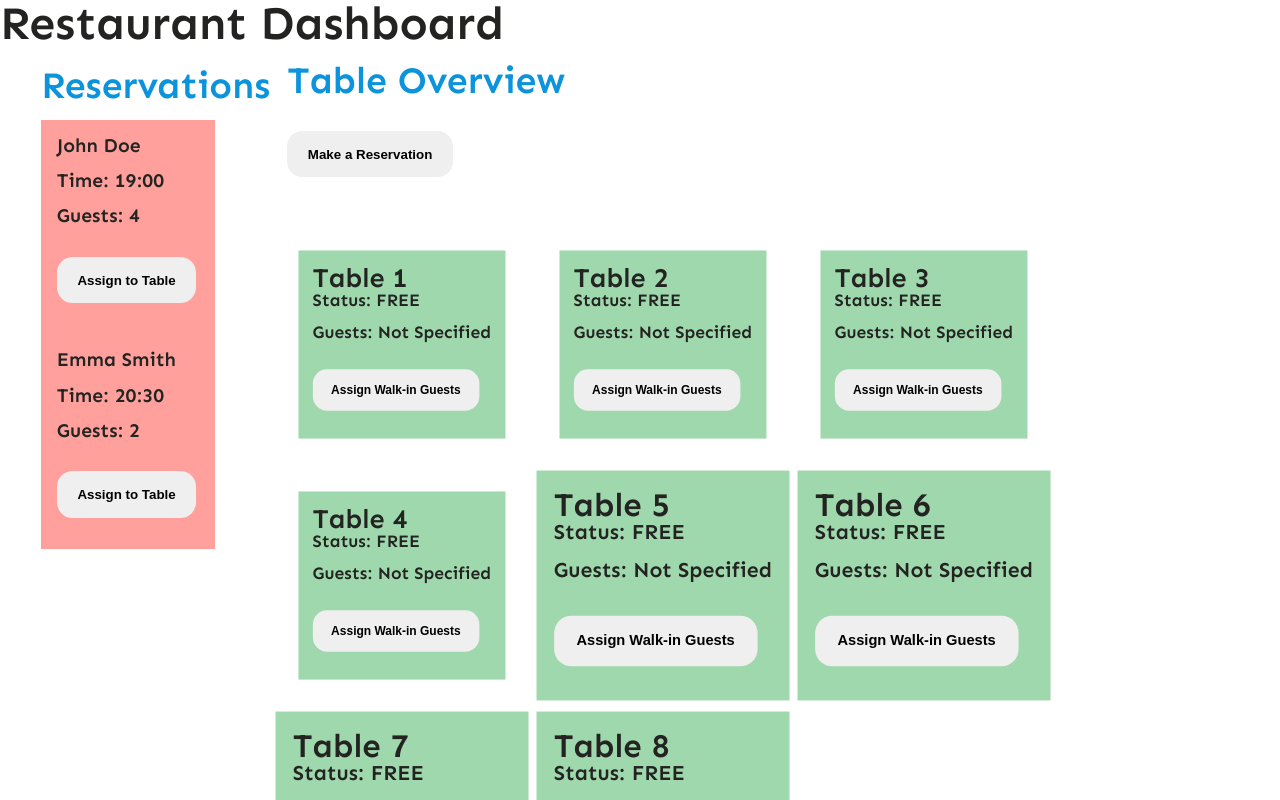
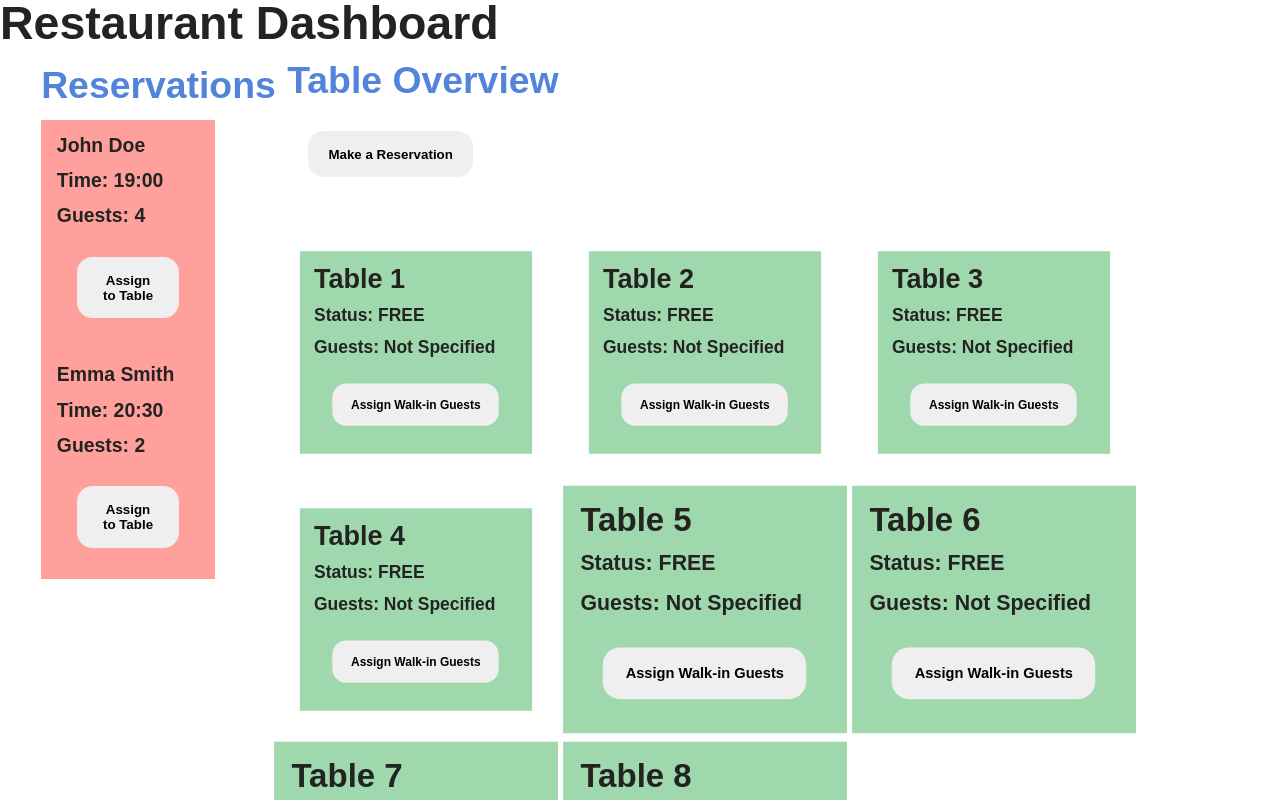
Before and after one commit to Peisinoe2427/restaurant-dashboard, a React (Vite) app: page / in a window 1280 px wide. Shown: the top 800 px of the page. Built offline with nearby package versions, Linux system fonts and the light colour scheme; a web font is replaced by a local one.

Commit message:
final improvement aftet test deploy; improve code quality with checklist, etc

```diff
--- a/src/components/AssignWalkInForm.jsx
+++ b/src/components/AssignWalkInForm.jsx
@@ -9,21 +9,21 @@ function AssignWalkInForm({ table, onClose, setTables }) {
         const guestsNumber = parseInt(numGuests, 10);
 
         if (guestsNumber > table.maxGuests) {
-            alert(`This table only seats up to ${table.maxGuests} guests.`);
+            alert(`This table only seats up to ${table.maxGuests} guests. `);
             return;
         }
 
         setTables((prevTables) =>
-            prevTables.map((t) =>
-                t.id === table.id
+            prevTables.map((updatedTable) =>
+                updatedTable.id ===table.id
                 ? {
-                    ...t,
+                    ... updatedTable,
                     status: "taken",
                     guests: guestsNumber,
                     waiter: selectedWaiter,
                     beenHereSince: new Date().toLocaleTimeString(),
                     }
-                : t
+                : updatedTable
             )
         );
         onClose();
--- a/src/components/Dashboard.jsx
+++ b/src/components/Dashboard.jsx
@@ -1,4 +1,4 @@
-import  { useState } from "react";
+import  { useState} from "react";
 import { tablesData, reservationsData } from "../data/tablesData";
 import ReservationDetails from "./ReservationDetails";
 import ReservationForm from "./ReservationForm";
@@ -15,13 +15,12 @@ function Dashboard() {
   const [selectedReservation, setSelectedReservation] = useState(null);
   const [activeTable, setActiveTable] = useState(null);
 
-
     const saveOrderToTable = (tableId, order) => {
       setTables((prevTables) =>
-        prevTables.map((table) =>
-        table.id === tableId
-          ? { ...table, order: order.items, total: order.total }
-          : table
+        prevTables.map((updatedTable) =>
+        updatedTable.id === tableId
+          ? { ...updatedTable, order: order.items, total: order.total }
+          : updatedTable
         )
       );
       setActiveTable(null);
@@ -29,10 +28,10 @@ function Dashboard() {
 
   const clearTable = (tableId) => {
     setTables((prevTables) =>
-      prevTables.map((table) =>
-        table.id === tableId
+      prevTables.map((updatedTable) =>
+        updatedTable.id=== tableId
           ? {
-              ...table,
+              ... updatedTable,
               status: "free",
               guests: 0,
               waiter: null,
@@ -40,13 +39,13 @@ function Dashboard() {
               total: 0,
               order: null
               }
-          : table
+          :updatedTable
       )
     );
 
     setReservations((prevReservations) =>
-      prevReservations.map((res) =>
-        res.assignedTable === tableId ? { ...res, assignedTable: null } : res
+      prevReservations.map((updatedRes) =>
+        updatedRes.assignedTable ===tableId ? { ...updatedRes, assignedTable: null } :updatedRes
       )
     );
   };
--- a/src/components/OrderForm.jsx
+++ b/src/components/OrderForm.jsx
@@ -5,10 +5,14 @@ function OrderForm ({onClose, saveOrder}){
     const [order, setOrder] = useState({});
 
     const handleQuantityChange = (item, change) => {
-        setOrder((prevOrder)=>({
-            ...prevOrder,
-            [item.id]: Math.max(0, (prevOrder[item.id] || 0) + change),
-        }));
+        setOrder((prevOrder)=>{
+            const currentQuantity = prevOrder[item.id] || 0;
+            const newQuantity= Math.max(0, currentQuantity+ change)
+            return{
+                ...prevOrder,
+                [item.id]:newQuantity,
+            };
+        });
     }
 
     const handleSubmit = (event) => {
@@ -19,14 +23,15 @@ function OrderForm ({onClose, saveOrder}){
             .map((item) => ({ ...item, quantity: order[item.id] }));
 
         if (selectedItems.length === 0) {
-            alert("Please select at least one item.");
+            alert(" Select at least one item.");
             return;
         }
 
+        // based on this: https://medium.com/@anandgupta20588/how-to-use-reduce-method-to-add-the-prices-of-cart-items-in-js-abb81a930883
         const total = selectedItems.reduce((sum, item) => sum + item.price * item.quantity, 0);
 
         saveOrder({items: selectedItems, total});
-        alert(`Order placed successfully! Total: $${total}`);
+        alert(`Order placed successfully! Total is €${total}`);
         onClose();
     }
 
--- a/src/components/ReservationForm.jsx
+++ b/src/components/ReservationForm.jsx
@@ -11,7 +11,7 @@ function ReservationForm({ onClose, setReservations }) {
   const handleSubmit = (event) => {
     event.preventDefault();
     if (!name || !phone || !email|| !time || numPeople < 1) {
-      alert("Please fill in all fields.");
+      alert("Some fields are not filled in");
       return;
     }
 
@@ -57,7 +57,7 @@ function ReservationForm({ onClose, setReservations }) {
                         type="number"
                         value={numPeople}
                         onChange={(e) => setNumPeople(e.target.value)}
-                        min="1"
+                        min="1" max ="4"
                         required
                     />
                 </label>
--- a/src/components/Sidebar.jsx
+++ b/src/components/Sidebar.jsx
@@ -1,10 +1,10 @@
 function Sidebar({ reservations,  setReservations, tables, setTables }) {
     const assignReservationToTable = (reservation) => {
         const availableTable = tables.find(
-            (table) => table.status === "free" && table.maxGuests >= reservation.guests
+            (tableItem) => tableItem.status === "free" && tableItem.maxGuests >= reservation.guests
         );
         if (!availableTable) {
-            alert("No free tables available!");
+            alert("Congrats, all your tables are filled, sorry new guest, time to wait...");
             return;
         }
         setTables((prevTables) =>
@@ -15,14 +15,13 @@ function Sidebar({ reservations,  setReservations, tables, setTables }) {
                     status: "taken",
                     guests: reservation.guests,
                     beenHereSince: new Date().toLocaleTimeString(),
-                    willBeFreeAt: new Date(Date.now() + 150 * 60000).toLocaleTimeString(),
                 }
                 : table
             )
         );
         setReservations((prevReservations) =>
-            prevReservations.map((res) =>
-            res.id === reservation.id ? { ...res, assignedTable: availableTable.id } : res
+            prevReservations.map((updatedRes) =>
+            updatedRes.id === reservation.id ? { ...updatedRes, assignedTable: availableTable.id } : updatedRes
             )
         );
     };
--- a/src/styles/App.css
+++ b/src/styles/App.css
@@ -2,34 +2,6 @@
 Things like: Page layout (header, sidebar, main content styles).
  Navigation bar styles. Container styling if needed. */
 
-:root {
-  --fs-03: clamp(0.5787rem, 0.5583rem + 0.0908vw, 0.64rem);
-  --fs-02: clamp(0.6944rem, 0.6593rem + 0.1564vw, 0.8rem);
-  --fs-01: clamp(0.8333rem, 0.7778rem + 0.2469vw, 1rem);
-  --fs-0: clamp(1rem, 0.9167rem + 0.3704vw, 1.25rem);
-  --fs-1: clamp(1.2rem, 1.0792rem + 0.537vw, 1.5625rem);
-  --fs-2: clamp(1.44rem, 1.269rem + 0.7602vw, 1.9531rem);
-  --fs-3: clamp(1.728rem, 1.4902rem + 1.0569vw, 2.4414rem);
-  --fs-4: clamp(2.0736rem, 1.7475rem + 1.4491vw, 3.0518rem);
-  --fs-5: clamp(2.4883rem, 2.0462rem + 1.965vw, 3.8147rem);
-
-  --space-xs: clamp(0.875rem, 0.8393rem + 0.1786vw, 1rem);
-  --space-s: clamp(1.125rem, 1.0714rem + 0.2679vw, 1.3125rem);
-  --space-m: clamp(1.6875rem, 1.5982rem + 0.4464vw, 2rem);
-  --space-l: clamp(2.25rem, 2.1429rem + 0.5357vw, 2.625rem);
-  --space-xl: clamp(3.375rem, 3.2143rem + 0.8036vw, 3.9375rem);
-  --space-2xl: clamp(4.5rem, 4.2857rem + 1.0714vw, 5.25rem);
-  --space-3xl: clamp(6.75rem, 6.4286rem + 1.6071vw, 7.875rem);
-
-  --blue: #0B93DC;
-  --darkBlue: #22334A;
-  --black: #232422;
-  --greyD: #E4E3E0;
-  --greyM: #F3F3F3;
-  --greyL: #f5f5f5;
-  --white: #FFFFFF;
-
-}
 /* LAYOUT */
 .dashboard {
   display: flex;
@@ -51,7 +23,6 @@ Things like: Page layout (header, sidebar, main content styles).
   text-align: center;
   transition: 0.3s;
 }
-
 .sidebar {
   max-width: 20vw;
   background: var(--white);
--- a/src/styles/index.css
+++ b/src/styles/index.css
@@ -4,12 +4,6 @@ CSS resets or base styles. Global typography (headings, paragraphs, links).
 Utility classes that might be used across multiple components. */
 
 :root {
-  --sans-serif: 'sen', sans-serif;
-  font-synthesis: none;
-  text-rendering: optimizeLegibility;
-  -webkit-font-smoothing: antialiased;
-  -moz-osx-font-smoothing: grayscale;
-
   --fs-03: clamp(0.5787rem, 0.5583rem + 0.0908vw, 0.64rem);
   --fs-02: clamp(0.6944rem, 0.6593rem + 0.1564vw, 0.8rem);
   --fs-01: clamp(0.8333rem, 0.7778rem + 0.2469vw, 1rem);
@@ -62,22 +56,13 @@ img {
   width: 1px;
 }
 
-/* LINKS */
-a {
-  font-weight: 500;
-  color: #646cff;
-  text-decoration: inherit;
-}
-a:hover {
-  color: #0c7bba;
-}
-
 
 /* TYPO */
 body {
   color: var(--black);
   font-size: var(--fs-0);
-  font-family: var(--sans-serif);
+  font-family:Arial, Helvetica, sans-serif;
+  font-weight: 700;
 }
 h1 {
   font-size: var(--fs-4);
@@ -89,7 +74,7 @@ h2 {
 }
 h3 {
   font-size: var(--fs-2);
-  padding-block-end: var(--space-xxs);
+  padding-block-end: var(--space-xs);
 }
 h4 {
   font-size: var(--fs-1);
@@ -104,19 +89,13 @@ button {
   border-radius: var(--space-xs);
   padding-block: var(--space-xs);
   padding-inline: var(--space-s);
+  margin-inline: var(--space-s);
   border-style: none;
   font-weight: 800;
   margin-block: var(--space-xs);
   max-width: fit-content;
 }
-.primary {
-  background-color: var(--blue);
-  color: var(--black);
-}
-.secondary {
-  background-color: var(--darkBlue);
-  color: var(--white);
-}
+
 button:hover {
   border-style: double;
   border-color: #22334A;
```
